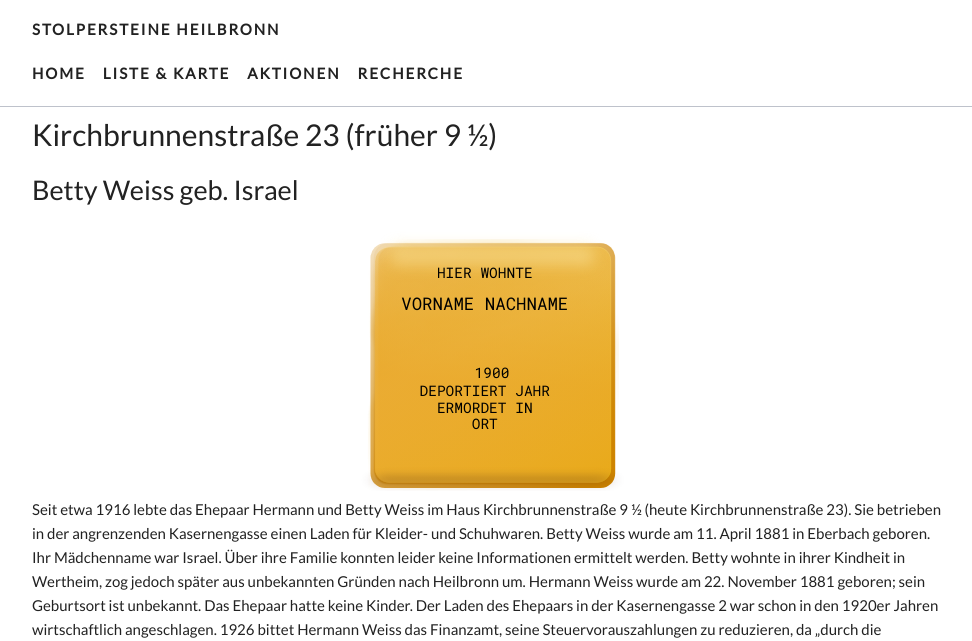
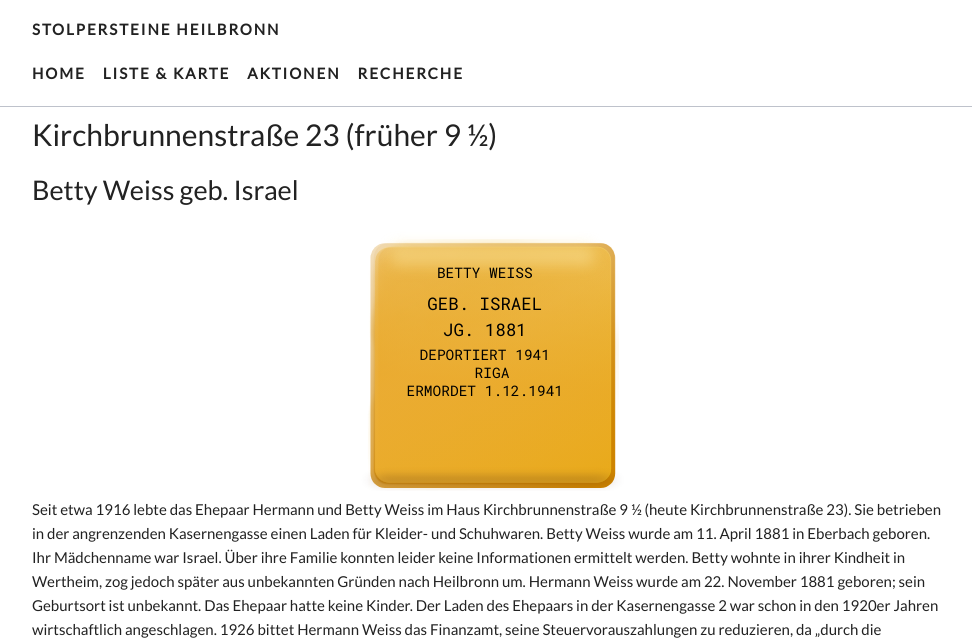
Before and after one commit to opendata-heilbronn/stolpersteine, a Jekyll site: the page built from _list/kirchbrunnenstr-23.markdown, in a window 1280 px wide and 1215 px high, cut to the strip 0-641 px from the top of the window. Shown: the whole strip, without its empty margins (148-1120 px from the left). Built offline with Jekyll 4.4.1, drawn with Linux system fonts in a browser that asks for light colours; nearby versions of some CDN libraries; some web fonts are replaced.

Commit message:
Updated Kirchbrunnenstr 23

```diff
--- a/_list/kirchbrunnenstr-23.markdown
+++ b/_list/kirchbrunnenstr-23.markdown
@@ -4,6 +4,13 @@ date: 2019-06-26 08:56:00 Z
 names: Betty Weiss geb. Israel
 paten: "Lara Gürol, Emily Burroughs, Larissa Liebhardt, Emma Käß | \nLuise-Bronner-Realschule
   Heilbronn"
+steine:
+- - BETTY WEISS
+  - GEB. ISRAEL
+  - JG. 1881
+  - DEPORTIERT 1941
+  - RIGA
+  - ERMORDET 1.12.1941
 ---
 
 Seit etwa 1916 lebte das Ehepaar Hermann und Betty Weiss im Haus Kirchbrunnenstraße 9 ½ (heute Kirchbrunnenstraße 23). Sie betrieben in der angrenzenden Kasernengasse einen Laden für Kleider- und Schuhwaren.
```
